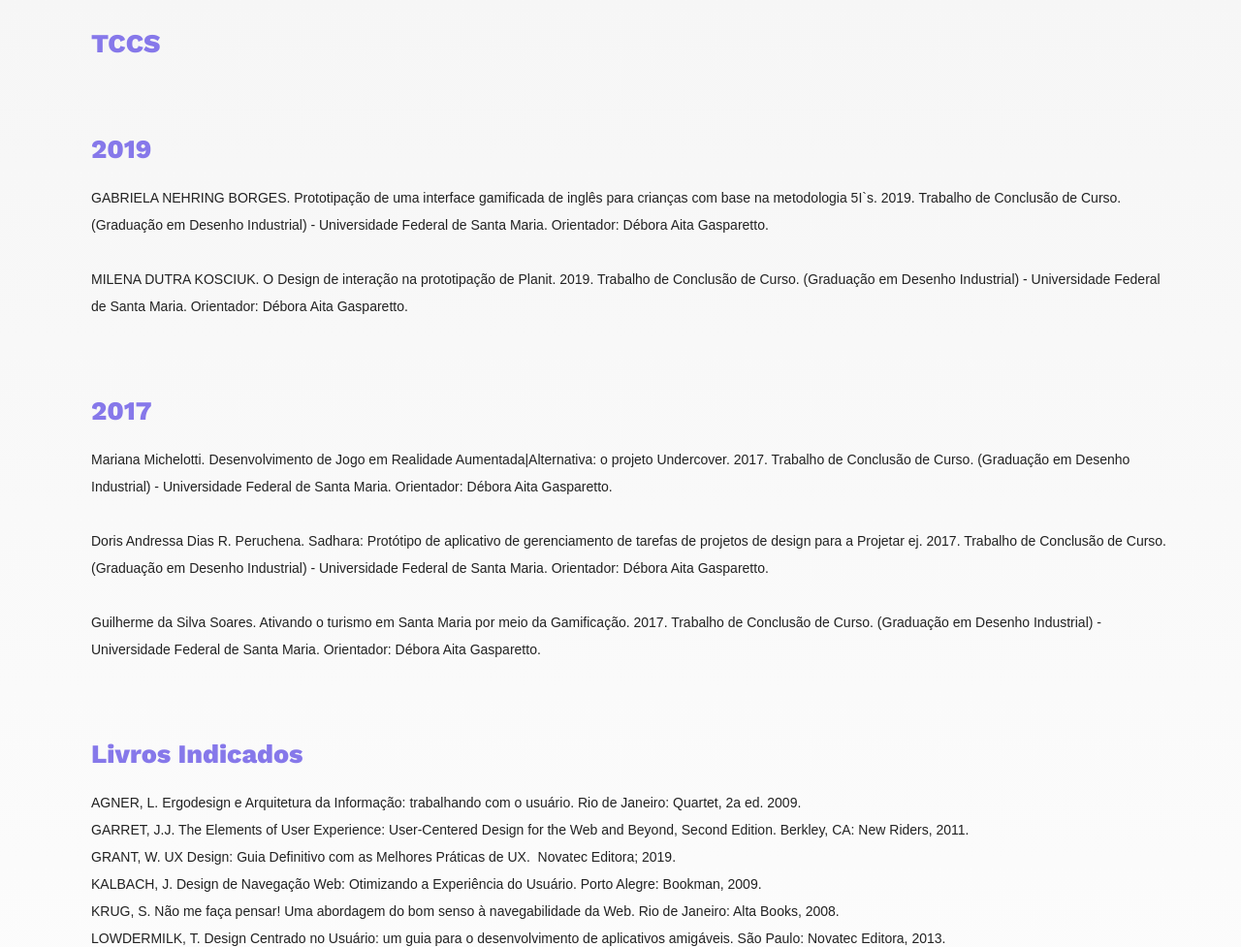
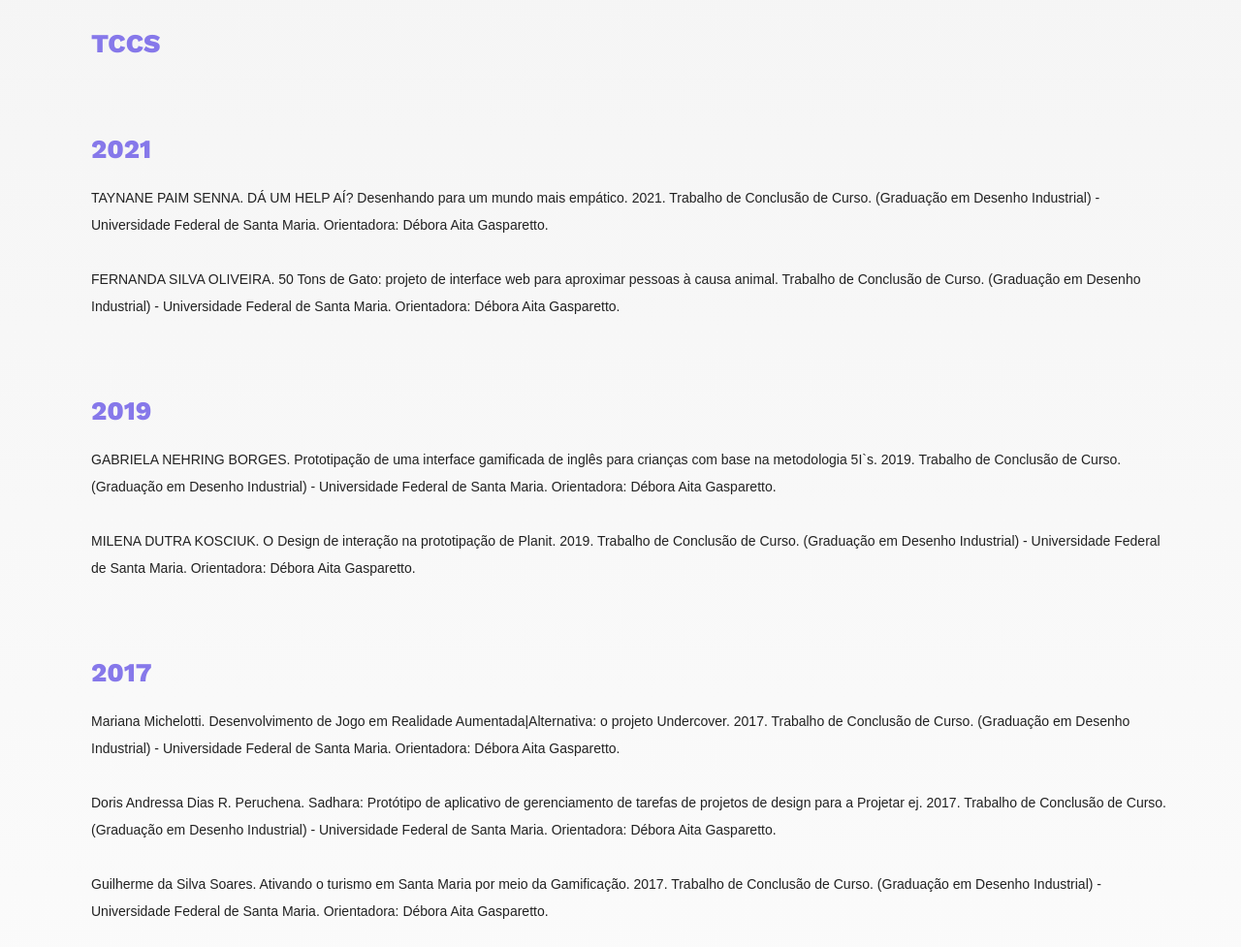
Before and after one commit to labinterface/labinterface.github.io, a plain HTML site: page curadoria.html in a window 1280 px wide. Shown: the part 2160-3137 px from the top of the page at 97% size. Drawn offline with nearby package versions, Linux system fonts and the light colour scheme; a web font is replaced by a local one.

Commit message:
Update curadoria.html

```diff
--- a/curadoria.html
+++ b/curadoria.html
@@ -147,18 +147,24 @@
                          </div>
 
             <h2>TCCS</h2>
+
+             <h2>2021</h2>
+            <h3>TAYNANE PAIM SENNA. DÁ UM HELP AÍ? Desenhando para um mundo mais empático. 2021. Trabalho de Conclusão de Curso. (Graduação em Desenho Industrial) - Universidade Federal de Santa Maria. Orientadora: Débora Aita Gasparetto.<br><br>
+            FERNANDA SILVA OLIVEIRA. 50 Tons de Gato: projeto de interface web para aproximar pessoas à causa animal. Trabalho de Conclusão de Curso. (Graduação em Desenho Industrial) - Universidade Federal de Santa Maria. Orientadora: Débora Aita Gasparetto.<br>
+                </h3>
+
             <h2>2019</h2>
 
-            <h3>GABRIELA NEHRING BORGES. Prototipação  de uma interface gamificada de inglês para crianças com base na metodologia 5I`s. 2019. Trabalho de Conclusão de Curso. (Graduação em Desenho Industrial) - Universidade Federal de Santa Maria. Orientador: Débora Aita Gasparetto.<br><br>
+            <h3>GABRIELA NEHRING BORGES. Prototipação  de uma interface gamificada de inglês para crianças com base na metodologia 5I`s. 2019. Trabalho de Conclusão de Curso. (Graduação em Desenho Industrial) - Universidade Federal de Santa Maria. Orientadora: Débora Aita Gasparetto.<br><br>
 
-            MILENA DUTRA KOSCIUK. O Design de interação na prototipação de Planit. 2019. Trabalho de Conclusão de Curso. (Graduação em Desenho Industrial) - Universidade Federal de Santa Maria. Orientador: Débora Aita Gasparetto.<br></h3>
+            MILENA DUTRA KOSCIUK. O Design de interação na prototipação de Planit. 2019. Trabalho de Conclusão de Curso. (Graduação em Desenho Industrial) - Universidade Federal de Santa Maria. Orientadora: Débora Aita Gasparetto.<br></h3>
 
             <h2> 2017</h2>
-            <h3>Mariana Michelotti. Desenvolvimento de Jogo em Realidade Aumentada|Alternativa: o projeto Undercover. 2017. Trabalho de Conclusão de Curso. (Graduação em Desenho Industrial) - Universidade Federal de Santa Maria. Orientador: Débora Aita Gasparetto.<br><br>
+            <h3>Mariana Michelotti. Desenvolvimento de Jogo em Realidade Aumentada|Alternativa: o projeto Undercover. 2017. Trabalho de Conclusão de Curso. (Graduação em Desenho Industrial) - Universidade Federal de Santa Maria. Orientadora: Débora Aita Gasparetto.<br><br>
 
-            Doris Andressa Dias R. Peruchena. Sadhara: Protótipo de aplicativo de gerenciamento de tarefas de projetos de design para a Projetar ej. 2017. Trabalho de Conclusão de Curso. (Graduação em Desenho Industrial) - Universidade Federal de Santa Maria. Orientador: Débora Aita Gasparetto.<br><br>
+            Doris Andressa Dias R. Peruchena. Sadhara: Protótipo de aplicativo de gerenciamento de tarefas de projetos de design para a Projetar ej. 2017. Trabalho de Conclusão de Curso. (Graduação em Desenho Industrial) - Universidade Federal de Santa Maria. Orientadora: Débora Aita Gasparetto.<br><br>
 
-            Guilherme da Silva Soares. Ativando o turismo em Santa Maria por meio da Gamificação. 2017. Trabalho de Conclusão de Curso. (Graduação em Desenho Industrial) - Universidade Federal de Santa Maria. Orientador: Débora Aita Gasparetto.</h3>
+            Guilherme da Silva Soares. Ativando o turismo em Santa Maria por meio da Gamificação. 2017. Trabalho de Conclusão de Curso. (Graduação em Desenho Industrial) - Universidade Federal de Santa Maria. Orientadora: Débora Aita Gasparetto.</h3>
 
             <h2>Livros Indicados</h2>
            <h3> AGNER, L. Ergodesign e Arquitetura da Informação: trabalhando com o usuário. Rio de Janeiro: Quartet, 2a ed. 2009. <br>
```
